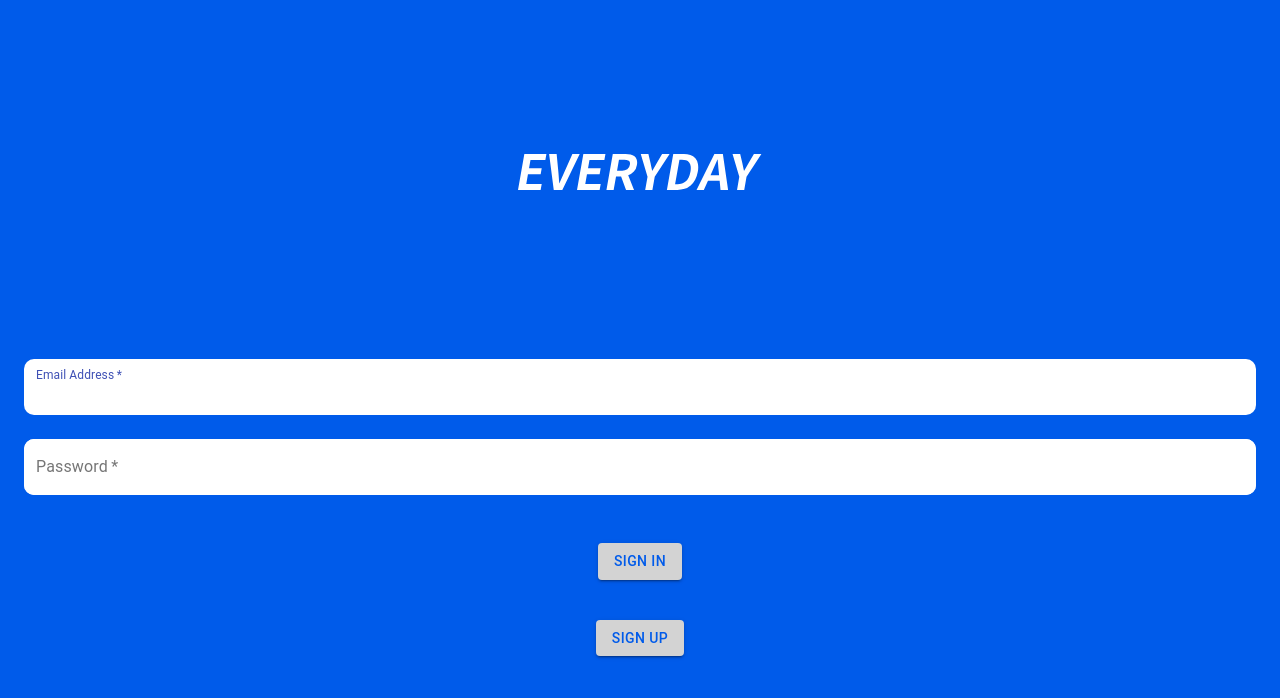
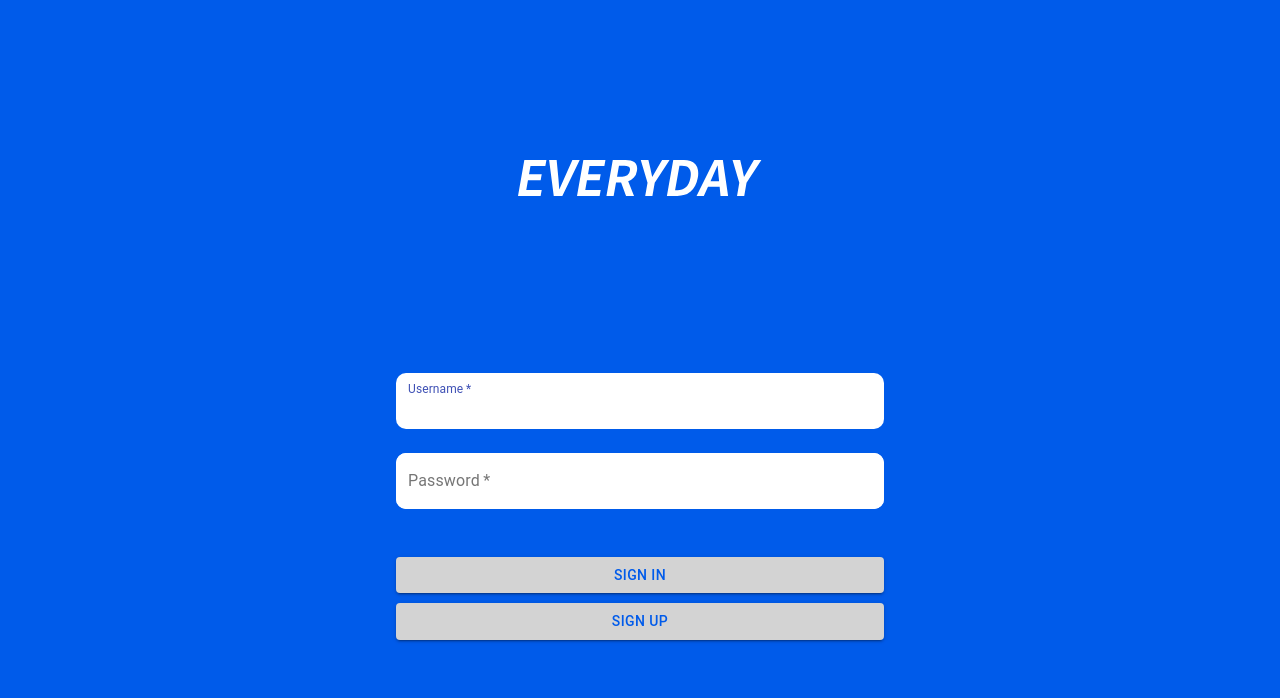
Before and after one commit to everyday-2020/everyday_front, a React (Create React App) app: page / in a window 1280 px wide. Shown: the top 698 px of the page. Built offline with nearby package versions, Linux system fonts and the light colour scheme; a web font is replaced by a local one.

Commit message:
Add SignIn page

```diff
--- a/src/containers/login.tsx
+++ b/src/containers/login.tsx
@@ -1,11 +1,12 @@
-import React from "react";
+import React, { useState } from "react";
 import Button from "@material-ui/core/Button";
 import CssBaseline from "@material-ui/core/CssBaseline";
 import TextField from "@material-ui/core/TextField";
-import FormControlLabel from "@material-ui/core/FormControlLabel";
-import Checkbox from "@material-ui/core/Checkbox";
-import Link from "@material-ui/core/Link";
-import Grid from "@material-ui/core/Grid";
+import axios from "axios";
+//import FormControlLabel from "@material-ui/core/FormControlLabel";
+//import Checkbox from "@material-ui/core/Checkbox";
+//import Link from "@material-ui/core/Link";
+//import Grid from "@material-ui/core/Grid";
 import {
   makeStyles,
   createMuiTheme,
@@ -13,6 +14,8 @@ import {
 } from "@material-ui/core/styles";
 import Container from "@material-ui/core/Container";
 import LogoBar from "../components/logobar";
+
+const url = "http://localhost:3000/login";
 
 const useStyles = makeStyles((theme) => ({
   root: {
@@ -66,16 +69,82 @@ const buttonStyles = makeStyles((theme) => ({
   submit: {
     backgroundColor: "#D3D3D3",
     color: "#005bea",
+    marginBottom: "10px",
   },
 }));
 
-function PasswordTextField(props) {
-  const classes = tfStyles();
+export default function SignIn() {
+  const classes = useStyles();
+  const button_classes = buttonStyles();
+  const tf_classes = tfStyles();
+
+  const [ signInForm, setForm ] = useState({
+    username: '',
+    password: ''
+  });
+
+  const { username, password } = signInForm;
+
+  const signUpPage = (e:any) => {
+    e.preventDefault();
+    window.location.href="/signup";
+  }
+
+  const confirmSignIn = (e:any) => {
+    e.preventDefault();
+    const request = axios.post(url, {
+      user: signInForm
+    })
+    .then( response => {
+      console.log( response );
+      alert("Login Success");
+      window.location.href="/rooms";
+    })
+    .catch( error => {
+      console.log(error);
+      alert("Login Failed");
+    })
+  }
+
+  const changeForm = (e:any) => {
+    setForm({
+      ...signInForm,
+      [e.target.id]: e.target.value
+    })
+    console.log("signInForm", signInForm);
+  }
 
   return (
+    <Container component="main" className={classes.root}>
+      <CssBaseline />
+      <LogoBar style={{ height: "36px" }} />
+      <ThemeProvider
+        theme={createMuiTheme({
+          palette: { type: "dark", primary: { main: "#f9f9f9" } },
+        })}
+      >
+        <div className={classes.paper}>
+          <form onSubmit={confirmSignIn}>
             <ThemeProvider theme={tf_theme}>
               <TextField
-        className={classes.root}
+                onChange={changeForm}
+                className={tf_classes.root}
+                variant="filled"
+                margin="normal"
+                required
+                fullWidth
+                id="username"
+                label="Username"
+                name="username"
+                autoComplete="username"
+                autoFocus
+                InputProps={{
+                  disableUnderline: true,
+                }}
+              />
+              <TextField
+                onChange={changeForm}
+                className={tf_classes.root}
                 variant="filled"
                 margin="normal"
                 required
@@ -90,94 +159,25 @@ function PasswordTextField(props) {
                 }}
               />
             </ThemeProvider>
-  );
-}
-function UsernameTextField(props) {
-  const classes = tfStyles();
-  return (
-    <ThemeProvider theme={tf_theme}>
-      <TextField
-        className={classes.root}
-        variant="filled"
-        margin="normal"
-        required
-        fullWidth
-        id="email"
-        label="Email Address"
-        name="email"
-        autoComplete="email"
-        autoFocus
-        InputProps={{
-          disableUnderline: true,
-        }}
-      />
-    </ThemeProvider>
-  );
-}
-function SignInButton() {
-  const classes = buttonStyles();
-  return (
-    <div className={classes.container}>
-      <Link
-        href="./rooms"
-        style={{
-          textDecoration: "none",
-        }}
-      >
+            <div className={button_classes.container}>
             <Button
               type="submit"
               fullWidth
               variant="contained"
-          className={classes.submit}
+              className={button_classes.submit}
             >
               Sign In
             </Button>
-      </Link>
-    </div>
-  );
-}
-
-function SignUpButton() {
-  const classes = buttonStyles();
-  return (
-    <div className={classes.container}>
-      <Link
-        href="./signup"
-        style={{
-          textDecoration: "none",
-        }}
-      >
             <Button
-          type="submit"
+              onClick={signUpPage}
               fullWidth
               variant="contained"
-          className={classes.submit}
+              className={button_classes.submit}
             >
               Sign Up
             </Button>
-      </Link>
             </div>
-  )
-}
-
-export default function SignIn() {
-  const classes = useStyles();
-  const tf_classes = tfStyles();
-
-  return (
-    <Container component="main" className={classes.root}>
-      <CssBaseline />
-      <LogoBar style={{ height: "36px" }} />
-      <ThemeProvider
-        theme={createMuiTheme({
-          palette: { type: "dark", primary: { main: "#f9f9f9" } },
-        })}
-      >
-        <div className={classes.paper}>
-          <UsernameTextField></UsernameTextField>
-          <PasswordTextField></PasswordTextField>
-          <SignInButton></SignInButton>
-          <SignUpButton></SignUpButton>
+          </form>
         </div>
       </ThemeProvider>
     </Container>
--- a/src/containers/signUp.tsx
+++ b/src/containers/signUp.tsx
@@ -75,14 +75,14 @@ export default function SignUp() {
             console.log(error);
             alert("Failed");
         });
-        /*
+
         setForm({
             username: '',
             nickname: '',
             password: '',
             profile_pic: process.env.PUBLIC_URL + '/tmp_profile_pic.png'
         })
-        */
+
     }
 
     const changeForm = (e:any) => {
@@ -113,11 +113,6 @@ export default function SignUp() {
                 </div>
                 <Button type="submit" variant="outlined" className={classes.button}>Sign Up</Button>
             </form>
-            <div>
-                {username}
-                {nickname}
-                {password}
-            </div>
         </div>
     );
 }
```
Lines whose indentation alone changed are shown as unchanged.
